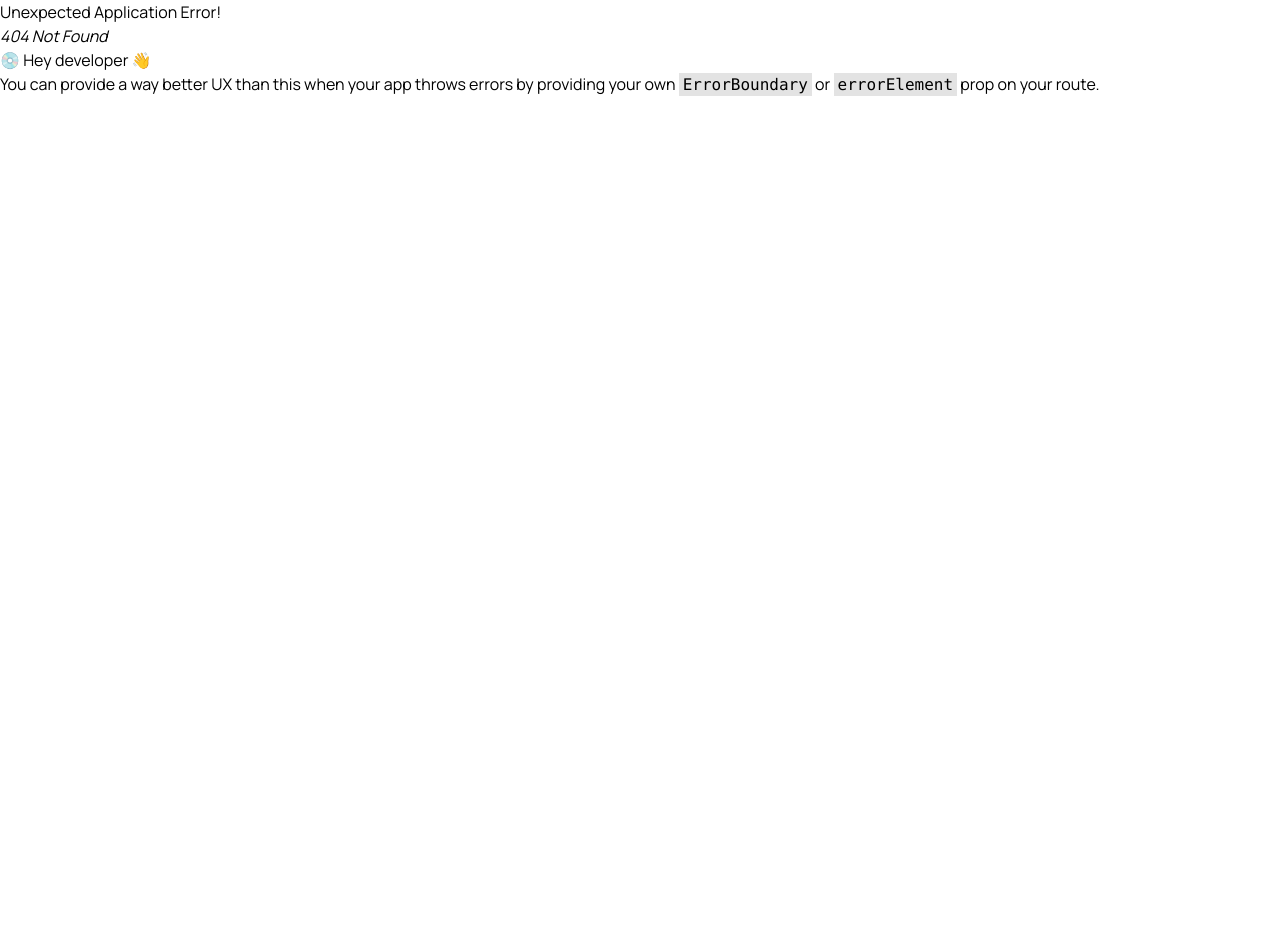
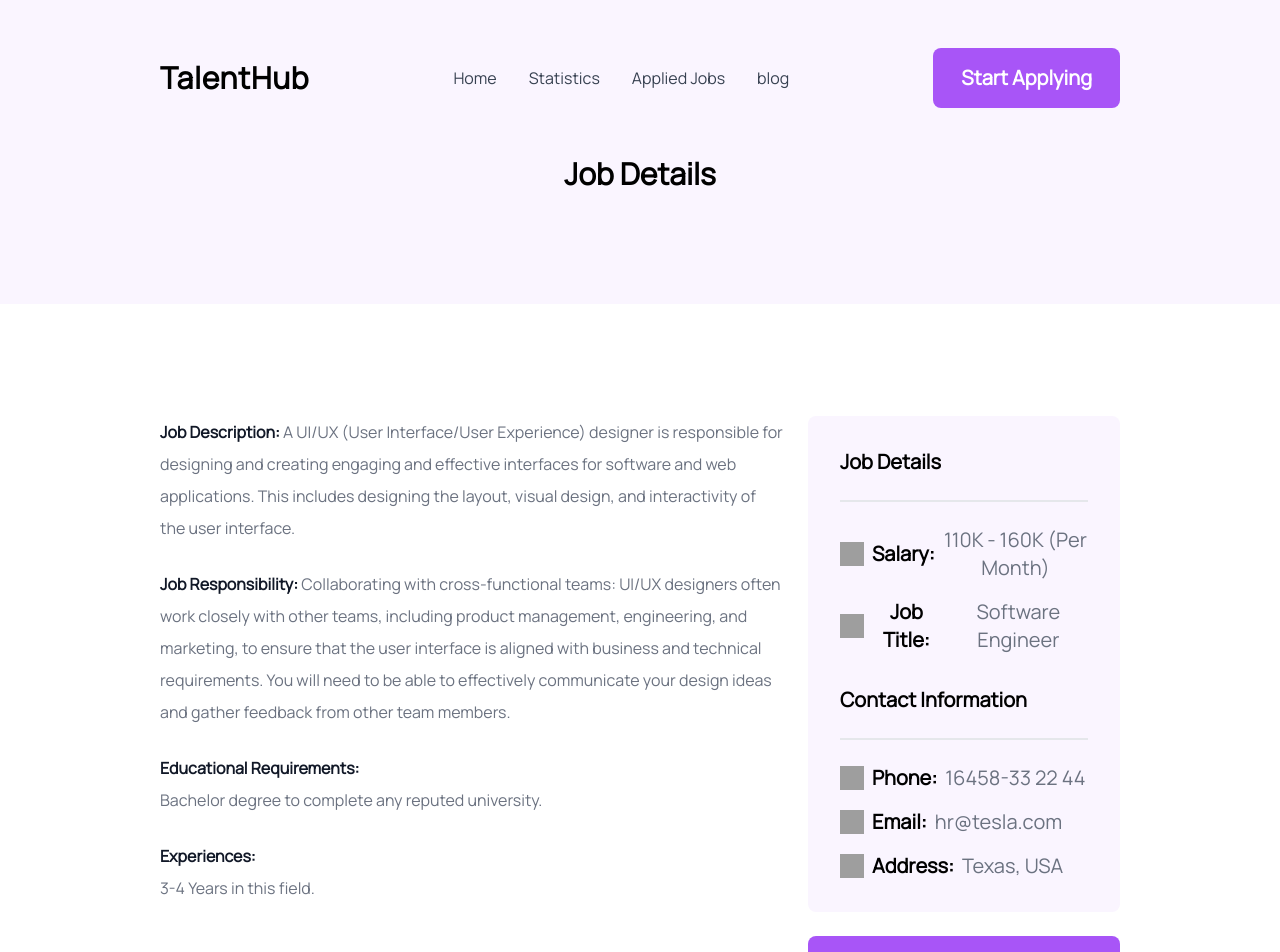
Before and after one commit to kamrulislam2/talentHub, a React (Vite) app: page /viewDetails/3 in a window 1280 px wide. Before the commit this address had no page. Shown: the top 952 px of the page. Before the commit the page ends 800 px from the top, so only its background shows below. Built offline with nearby package versions, Linux system fonts and the light colour scheme; grey boxes are pictures that could not be loaded.

Commit message:
View details data adde and apply job stored in local storage

```diff
--- a/public/jobData.json
+++ b/public/jobData.json
@@ -58,8 +58,8 @@
         "companyLogo": "https://i.ibb.co/rGWnrH4/amazon-prime.png",
         "jobTitle": "Product Designer",
         "companyName" : "Amazon Prime",
-        "jobStatus" : "Chittagong, Bangladesh",
-        "location" : "Dhaka, Bangladesh",
+        "jobStatus" : "Remote",
+        "location" : "Chittagong, Bangladesh",
         "jobType" : "Full Time",
         "salary" : "100K - 150K",
         "jobDescription" : " A UI/UX (User Interface/User Experience) designer is responsible for designing and creating engaging and effective interfaces for software and web applications. This includes designing the layout, visual design, and interactivity of the user interface.",
--- /dev/null
+++ b/src/components/AppliedJobs.jsx
@@ -0,0 +1,11 @@
+import React from "react";
+
+const AppliedJobs = () => {
+  return (
+    <div>
+      <h2>Applied Jobs</h2>
+    </div>
+  );
+};
+
+export default AppliedJobs;
--- a/src/components/FeaturedJobCard.jsx
+++ b/src/components/FeaturedJobCard.jsx
@@ -1,8 +1,10 @@
 import React from "react";
 import { MapPinIcon, CurrencyDollarIcon } from "@heroicons/react/24/solid";
+import { Link } from "react-router-dom";
 
-const FeaturedJobCard = ({ singleJobData }) => {
+const FeaturedJobCard = ({ singleJobData, handleViewDetails }) => {
   const {
+    id,
     companyLogo,
     jobTitle,
     companyName,
@@ -12,7 +14,7 @@ const FeaturedJobCard = ({ singleJobData }) => {
     salary,
   } = singleJobData;
   return (
-    <div className="text-left border p-10 h-full">
+    <div className="text-left border rounded-lg p-10 h-full">
       <img className="h-10 w-28 mb-8" src={companyLogo} alt="company logo" />
       <h2 className="font-extrabold text-2xl mb-2">{jobTitle}</h2>
       <p className="font-semibold text-xl text-gray-500">{companyName}</p>
@@ -35,9 +37,14 @@ const FeaturedJobCard = ({ singleJobData }) => {
         </p>
       </div>
       <div className="relative">
-        <button className="font-extrabold text-lg text-white bg-purple-500 py-3 px-5 rounded-lg mb-auto">
-          View Details
-        </button>
+        <Link to={`/viewDetails/${id}`}>
+          <button
+            onClick={() => handleViewDetails(id)}
+            className="font-extrabold text-lg text-white bg-purple-500 py-3 px-5 rounded-lg mb-auto"
+          >
+            View Details
+          </button>
+        </Link>
       </div>
     </div>
   );
--- a/src/components/FeaturedJobCardFull.jsx
+++ b/src/components/FeaturedJobCardFull.jsx
@@ -1,8 +1,10 @@
 import React from "react";
 import { MapPinIcon, CurrencyDollarIcon } from "@heroicons/react/24/solid";
+import { Link } from "react-router-dom";
 
-const FeaturedJobCardFull = ({ singleJobData2 }) => {
+const FeaturedJobCardFull = ({ singleJobData2, handleViewDetails }) => {
   const {
+    id,
     companyLogo,
     jobTitle,
     companyName,
@@ -12,7 +14,7 @@ const FeaturedJobCardFull = ({ singleJobData2 }) => {
     salary,
   } = singleJobData2;
   return (
-    <div className="text-left border p-10 h-full">
+    <div className="text-left border rounded-lg p-10 h-full">
       <img className="h-10 w-28 mb-8" src={companyLogo} alt="company logo" />
       <h2 className="font-extrabold text-2xl mb-2">{jobTitle}</h2>
       <p className="font-semibold text-xl text-gray-500">{companyName}</p>
@@ -35,9 +37,14 @@ const FeaturedJobCardFull = ({ singleJobData2 }) => {
         </p>
       </div>
       <div className="relative">
-        <button className="font-extrabold text-lg text-white bg-purple-500 py-3 px-5 rounded-lg mb-auto">
-          View Details
-        </button>
+        <Link to={`/viewDetails/${id}`}>
+          <button
+            onClick={() => handleViewDetails(id)}
+            className="font-extrabold text-lg text-white bg-purple-500 py-3 px-5 rounded-lg mb-auto"
+          >
+            View Details
+          </button>
+        </Link>
       </div>
     </div>
   );
--- a/src/components/FeaturedJobs.jsx
+++ b/src/components/FeaturedJobs.jsx
@@ -28,6 +28,10 @@ const FeaturedJobs = () => {
   const handleShowAll = () => {
     setShowAll(!showAll);
   };
+
+  const handleViewDetails = (id) => {
+    // console.log(id, "clicked");
+  };
   return (
     <div className="px-40 text-center">
       <h2 className="font-extrabold text-4xl mb-4">Featured Jobs</h2>
@@ -41,12 +45,14 @@ const FeaturedJobs = () => {
               <FeaturedJobCardFull
                 key={singleJobData2.id}
                 singleJobData2={singleJobData2}
+                handleViewDetails={handleViewDetails}
               ></FeaturedJobCardFull>
             ))
           : jobDataArr.map((singleJobData) => (
               <FeaturedJobCard
                 key={singleJobData.id}
                 singleJobData={singleJobData}
+                handleViewDetails={handleViewDetails}
               ></FeaturedJobCard>
             ))}
       </div>
--- a/src/components/Header.jsx
+++ b/src/components/Header.jsx
@@ -7,9 +7,9 @@ const Header = () => {
     <div className="flex justify-between items-center px-40 py-12 bg-purple-50">
       <h2 className="font-extrabold text-3xl tracking-wide">TalentHub</h2>
       <div className="font-medium text-base text-gray-700 inline-flex gap-8">
-        <Link>Home</Link>
+        <Link to="/">Home</Link>
         <Link>Statistics</Link>
-        <Link>Applied Jobs</Link>
+        <Link to="/appliedJobs">Applied Jobs</Link>
         <Link>blog</Link>
       </div>
       <button className="font-extrabold text-xl text-white bg-purple-500 py-4 px-7 rounded-lg">
--- /dev/null
+++ b/src/components/ViewDetails.jsx
@@ -0,0 +1,33 @@
+import React from "react";
+import { useLoaderData, useParams } from "react-router-dom";
+import ViewSingleDetail from "./ViewSingleDetail";
+import { addToDb } from "../utilities/fakedb";
+
+const ViewDetails = () => {
+  const { id } = useParams();
+  const jobDetailsArr = useLoaderData();
+
+  const singleJobDetail = jobDetailsArr.find(
+    (singleData) => singleData.id === id
+  );
+
+  const handleApplyNow = (id) => {
+    addToDb(id);
+  };
+  return (
+    <div className="text-center">
+      <h2 className="font-extrabold text-3xl pb-28 bg-purple-50">
+        Job Details
+      </h2>
+
+      <div>
+        <ViewSingleDetail
+          singleJobDetail={singleJobDetail}
+          handleApplyNow={handleApplyNow}
+        ></ViewSingleDetail>
+      </div>
+    </div>
+  );
+};
+
+export default ViewDetails;
--- /dev/null
+++ b/src/components/ViewSingleDetail.jsx
@@ -0,0 +1,51 @@
+import React from "react";
+import ViewSingleDetailsCard from "./ViewSingleDetailsCard";
+
+const ViewSingleDetail = ({ singleJobDetail, handleApplyNow }) => {
+  const {
+    jobDescription,
+    jobResponsibility,
+    educationalRequirements,
+    experience,
+  } = singleJobDetail;
+  return (
+    <div className="flex gap-6 justify-between px-40 mt-28">
+      <div className="text-left w-8/12">
+        <p className="font-medium text-base text-gray-500 leading-loose mb-6">
+          <span className="font-extrabold text-base text-gray-900">
+            Job Description:
+          </span>
+          <span> {jobDescription}</span>
+        </p>
+        <p className="font-medium text-base text-gray-500 leading-loose mb-6">
+          <span className="font-extrabold text-base text-gray-900">
+            Job Responsibility:
+          </span>
+          <span> {jobResponsibility}</span>
+        </p>
+        <p className="font-medium text-base text-gray-500 leading-loose mb-6">
+          <span className="font-extrabold text-base text-gray-900 mb-4">
+            Educational Requirements:
+          </span>
+          <br />
+          {educationalRequirements}
+        </p>
+        <p className="font-medium text-base text-gray-500 leading-loose mb-6">
+          <span className="font-extrabold text-base text-gray-900 mb-4">
+            Experiences:
+          </span>
+          <br />
+          {experience}
+        </p>
+      </div>
+      <div className="w-4/12">
+        <ViewSingleDetailsCard
+          singleJobDetail={singleJobDetail}
+          handleApplyNow={handleApplyNow}
+        ></ViewSingleDetailsCard>
+      </div>
+    </div>
+  );
+};
+
+export default ViewSingleDetail;
--- /dev/null
+++ b/src/components/ViewSingleDetailsCard.jsx
@@ -0,0 +1,78 @@
+import React from "react";
+
+const ViewSingleDetailsCard = ({ singleJobDetail, handleApplyNow }) => {
+  const { salary, jobTitle, contactInformation, location, id } =
+    singleJobDetail;
+  return (
+    <div className="mb-28">
+      <div className="bg-purple-50 p-8 rounded-lg mb-6">
+        <div>
+          <h2 className="font-extrabold text-xl border-b-2 text-left pb-6">
+            Job Details
+          </h2>
+          <p className="mt-6 flex items-center gap-2 font-medium text-xl">
+            <img
+              className="w-6 h-6"
+              src="https://i.ibb.co/r4WYBLn/Frame.png"
+              alt=""
+            />
+            <span className="font-extrabold text-xl ">Salary: </span>
+            <span className="text-gray-500">{salary} (Per Month)</span>
+          </p>
+          <p className="mt-4 flex items-center gap-2 font-medium text-xl">
+            <img
+              className="w-6 h-6"
+              src="https://i.ibb.co/YZF19Zc/Frame-1.png"
+              alt=""
+            />
+            <span className="font-extrabold text-xl">Job Title: </span>
+            <span className="text-gray-500">{jobTitle}</span>
+          </p>
+        </div>
+        <div className="mt-8">
+          <h2 className="font-extrabold text-xl border-b-2 text-left pb-6">
+            Contact Information
+          </h2>
+          <p className="mt-6 flex items-center gap-2 font-medium text-xl">
+            <img
+              className="w-6 h-6"
+              src="https://i.ibb.co/VNndVQR/Frame-2.png"
+              alt=""
+            />
+            <span className="font-extrabold text-xl">Phone: </span>
+
+            <span className="text-gray-500">{contactInformation.phone}</span>
+          </p>
+          <p className="mt-4 flex items-center gap-2 font-medium text-xl">
+            <img
+              className="w-6 h-6"
+              src="https://i.ibb.co/TYKG9m5/Frame-3.png"
+              alt=""
+            />
+            <span className="font-extrabold text-xl">Email: </span>
+
+            <span className="text-gray-500">{contactInformation.email}</span>
+          </p>
+          <p className="mt-4 flex items-center gap-2 font-medium text-xl">
+            <img
+              className="w-6 h-6"
+              src="https://i.ibb.co/ZX17jzD/Frame-4.png"
+              alt=""
+            />
+            <span className="font-extrabold text-xl">Address: </span>
+
+            <span className="text-gray-500">{location}</span>
+          </p>
+        </div>
+      </div>
+      <button
+        onClick={() => handleApplyNow(id)}
+        className="w-full py-5 bg-purple-500 font-extrabold text-xl text-white rounded-lg"
+      >
+        Apply Now
+      </button>
+    </div>
+  );
+};
+
+export default ViewSingleDetailsCard;
--- a/src/main.jsx
+++ b/src/main.jsx
@@ -4,6 +4,8 @@ import App from "./App";
 import "./index.css";
 import { RouterProvider, createBrowserRouter } from "react-router-dom";
 import Home from "./components/Home";
+import ViewDetails from "./components/ViewDetails";
+import AppliedJobs from "./components/AppliedJobs";
 
 const router = createBrowserRouter([
   {
@@ -13,8 +15,17 @@ const router = createBrowserRouter([
       {
         path: "/",
         element: <Home></Home>,
-
-        loader: () => fetch("jobData.json"),
+        loader: () => fetch("/jobData.json"),
+      },
+      {
+        path: "/viewDetails/:id",
+        element: <ViewDetails></ViewDetails>,
+        loader: () => fetch("/jobData.json"),
+      },
+      {
+        path: "/appliedJobs",
+        element: <AppliedJobs></AppliedJobs>,
+        loader: () => fetch("/jobData.json"),
       },
     ],
   },
--- /dev/null
+++ b/src/utilities/fakedb.js
@@ -0,0 +1,37 @@
+const addToDb = (id) => {
+  let appliedJob = getAppliedJob();
+  // add quantity
+  const quantity = appliedJob[id];
+  if (!quantity) {
+    appliedJob[id] = 1;
+  } else {
+    const newQuantity = quantity + 1;
+    appliedJob[id] = newQuantity;
+  }
+  localStorage.setItem("applied-job", JSON.stringify(appliedJob));
+};
+
+const removeFromDb = (id) => {
+  const appliedJob = getAppliedJob();
+  if (id in appliedJob) {
+    delete appliedJob[id];
+    localStorage.setItem("applied-job", JSON.stringify(appliedJob));
+  }
+};
+
+const getAppliedJob = () => {
+  let appliedJob = {};
+
+  //get the appliedJob from local storage
+  const storedCart = localStorage.getItem("applied-job");
+  if (storedCart) {
+    appliedJob = JSON.parse(storedCart);
+  }
+  return appliedJob;
+};
+
+const deleteAppliedJob = () => {
+  localStorage.removeItem("applied-job");
+};
+
+export { addToDb, removeFromDb, getAppliedJob, deleteAppliedJob };
```
